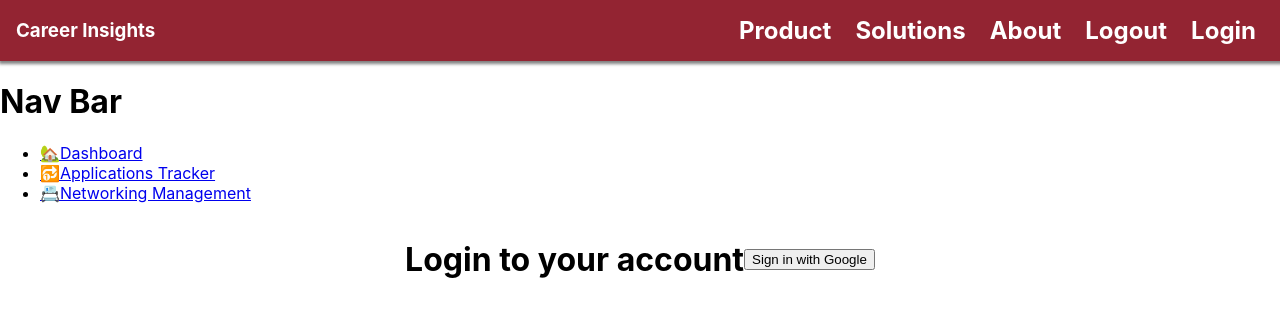
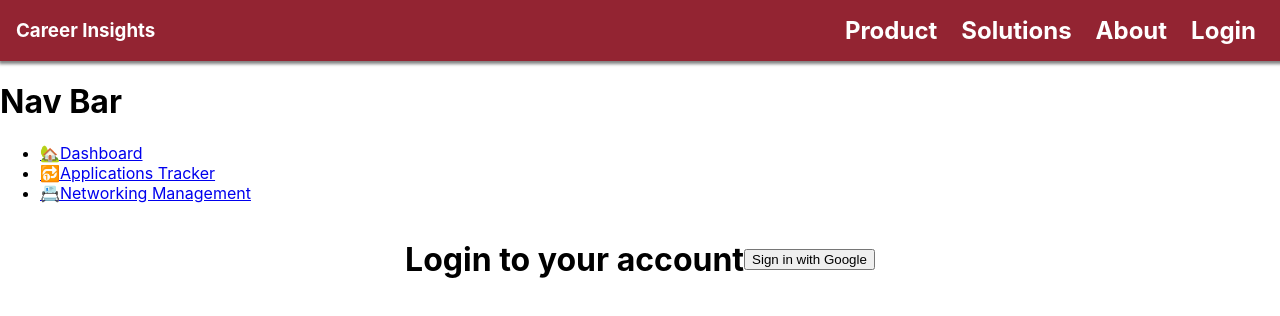
Before and after one commit to alba-molina-nyc/career-insights-official, a React (Create React App) app: page /login in a window 1280 px wide. Shown: the top 316 px of the page. Built offline with nearby package versions, Linux system fonts and the light colour scheme; no server answers.

Commit message:
wic: image uploads from google

```diff
--- a/src/App.js
+++ b/src/App.js
@@ -23,13 +23,16 @@ function App() {
   const [ user, setUser ] = useState(null);
 
   useEffect(() => {
-    auth.onAuthStateChanged(user => setUser(user));
-  }, [])
+  const unsubscribe = auth.onAuthStateChanged(user => setUser(user));
+  return () => unsubscribe();
+  }, []);
+
+
 
 
   return (
     <>
-      <Header />
+      <Header user={user} />
       <Nav />
       <Switch>
         <Route exact path="/">
@@ -56,6 +59,7 @@ function App() {
         <Route path="/applications/:id">
           <Show />
         </Route>
+        <Footer />
       </Switch>
       </>
   );
--- a/src/components/Header.js
+++ b/src/components/Header.js
@@ -1,6 +1,7 @@
 import { Link } from 'react-router-dom';
 import { logOut } from '../services/firebase';
 import { StyledHeader } from '../styles.js';
+
 
 const Header = (props) => {
 
@@ -9,13 +10,37 @@ const Header = (props) => {
             <h3>Career Insights</h3>
             <nav>
                <ul>
-                   <li>Product</li>
-                   <li>Solutions</li>
-                   <li>About</li>
-                   <li onClick={logOut}>Logout</li>
-                   <li>
-                       <Link to="/login">Login</Link>
-                   </li>
+                   {
+                       props.user ?
+                       <>
+                       <li>Welcome, {props.user.displayName}</li>
+                       <li>
+                           <img src= {props.user.photoURL}
+                           alt={props.user.displayName} />
+                       </li>
+                       <li onClick={logOut}>Logout</li>
+                       <li>
+                           <Link to="/dashboard">Dashboard</Link>
+                       </li>
+                       </>
+
+                       :<>
+                           <li>
+                           <Link to="/product">Product</Link>
+                          </li>
+                          <li>
+                           <Link to="/solutions">Solutions</Link>
+                          </li>
+                          <li>
+                           <Link to="/about">About</Link>
+                           </li>
+                           <li>
+                           <Link to="/login">Login</Link> </li>
+                        </>
+                   }
+
+
+
                </ul>
             </nav>
         </StyledHeader>
--- a/src/components/Nav.js
+++ b/src/components/Nav.js
@@ -7,11 +7,14 @@ const Nav = (props) => {
                 <nav>
                    <ul>
                         <li>
-                            <Link to="/dashboard"> 🏡Dashboard </Link> </li>
-                            <li>
-                            <Link to="/applications"> 🔂Applications Tracker</Link> </li>
-                            <li>
-                            <Link to="/contacts"> 📇Networking Management</Link> </li>
+                            <Link to="/dashboard">🏡Dashboard</Link>
+                        </li>
+                        <li>
+                            <Link to="applications">🔂Applications Tracker</Link>
+                        </li>
+                        <li>
+                            <Link to="/contacts">📇Networking Management</Link>
+                        </li>
                    </ul>
                    </nav>
    </>
--- a/src/styles.js
+++ b/src/styles.js
@@ -17,6 +17,10 @@ export const StyledHeader = styled.header`
                 margin-right: 1.5rem;
                 font-size: 1.5rem;
                 font-weight: 700;
+                img {
+                    height: 50px;
+                    border-radius: 50%;
+                }
                 a{
                     text-decoration: none;
                     color: inherit;
```
